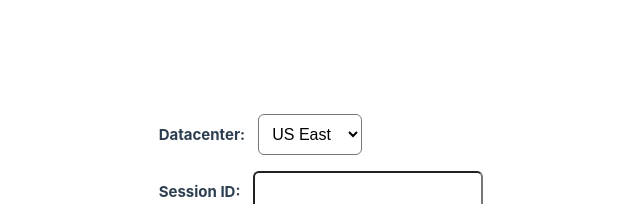
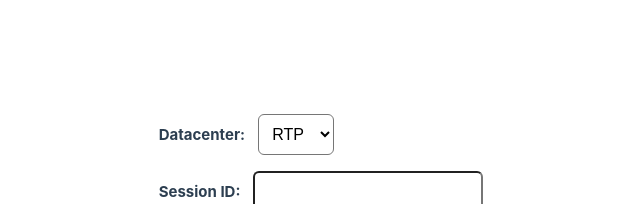
Before and after one commit to ccondry/finesse-forwarder, a Vue app: page / in a window 1280 px wide. Shown: the part 212-416 px from the top of the page, without its empty margins (319-959 px from the left). Built offline with nearby package versions, Linux system fonts and the light colour scheme.

Commit message:
Changed data center option names

```diff
--- a/src/App.vue
+++ b/src/App.vue
@@ -48,10 +48,10 @@ export default {
         sessionId: '',
       },
       options: [
-        {value: 'RTP', label: 'US East'},
-        {value: 'SJC', label: 'US West'},
-        {value: 'LON', label: 'EMEAR'},
-        {value: 'SNG', label: 'APJ'},
+        {value: 'RTP', label: 'RTP'},
+        {value: 'SJC', label: 'SJC'},
+        {value: 'LON', label: 'LON'},
+        {value: 'SNG', label: 'SNG'},
         {value: 'SYD', label: 'SYD'},
       ],
       error: null,
```
